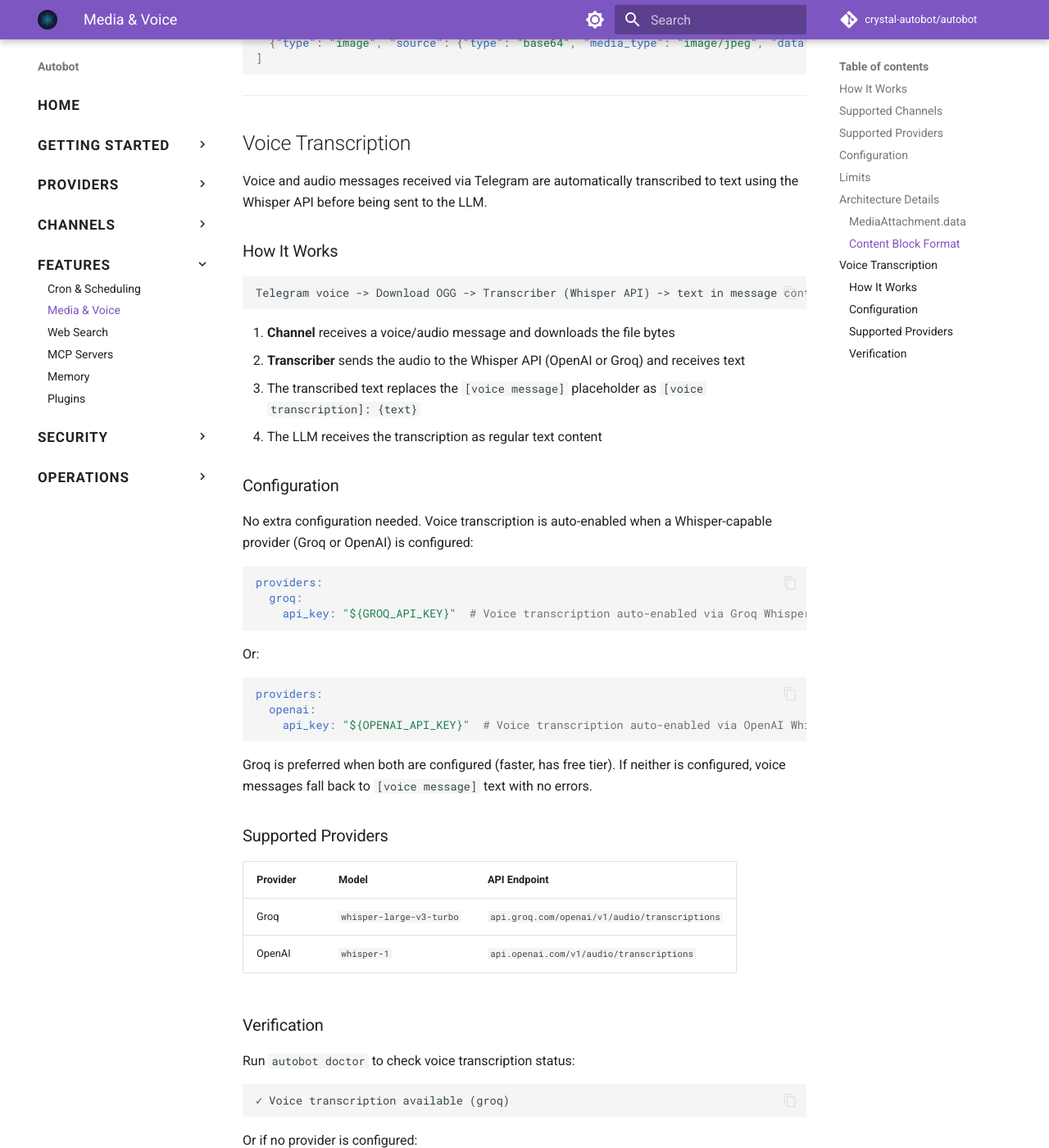
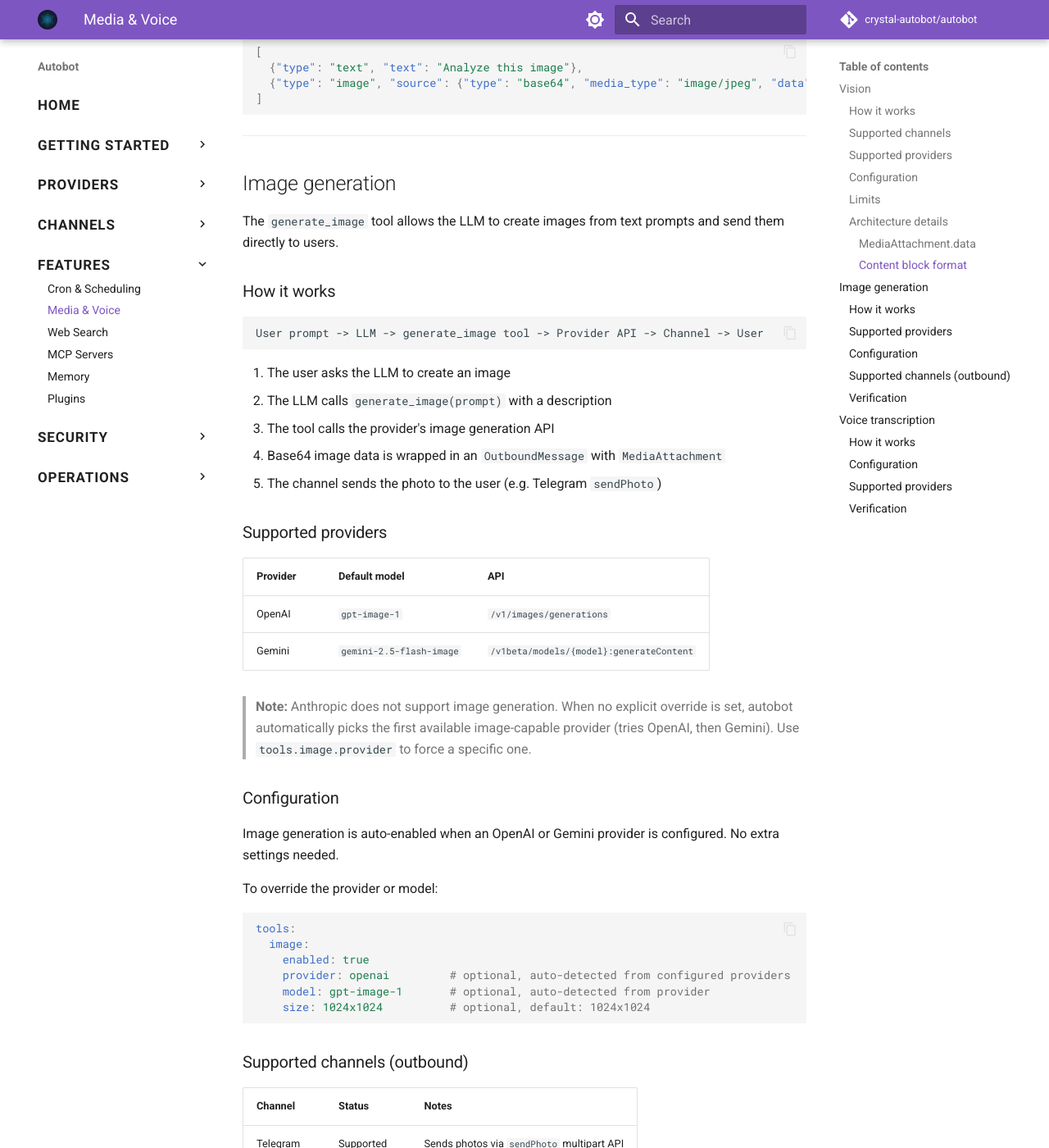
Before and after one commit to crystal-autobot/autobot, an MkDocs documentation site: the page built from docs/media.md, in a window 1280 px wide and 1400 px high, scrolled down 2471 px. Shown: the whole window at 82% size. Built offline with MkDocs 1.6.1 and Material for MkDocs 9.7.7, drawn with Linux system fonts in a browser that asks for light colours; comment, search, counter and statistics services are not loaded; some of the changed text lies outside the part shown.

Commit message:
feat(tools): image tool (#39)
* feat(tools): image tool

* Do not defualt to main provider

* Improve doctor

````diff
--- a/docs/media.md
+++ b/docs/media.md
@@ -1,30 +1,34 @@
-# Media Support
+# Media support
 
-Autobot supports image analysis by downloading images from chat channels, encoding them as base64, and sending them to the LLM as multimodal content blocks.
+Autobot handles media in three directions:
 
-Autobot also supports voice transcription — voice messages are automatically transcribed to text using Whisper API and included in the LLM context.
+- **Vision (inbound)** — photos sent by users are downloaded, base64-encoded, and forwarded to the LLM as multimodal content blocks
+- **Image generation (outbound)** — the LLM can create images via the `generate_image` tool and send them back to users
+- **Voice transcription (inbound)** — voice messages are transcribed to text via the Whisper API before reaching the LLM
 
-## How It Works
+## Vision
+
+### How it works
 
 ```
-Channel (Telegram) -> Download & Base64 encode -> Context Builder -> LLM Provider
+Channel (Telegram) -> Download & base64 encode -> Context builder -> LLM provider
 ```
 
 1. **Channel** receives a photo and downloads the file bytes via the platform API
 2. **MediaAttachment** stores the base64-encoded data in a transient `data` field (excluded from JSON serialization to avoid bloating session files)
-3. **Context Builder** detects attachments with `data` and builds an array of content blocks (text + image) in OpenAI's `image_url` format
+3. **Context builder** detects attachments with `data` and builds an array of content blocks (text + image) in OpenAI's `image_url` format
 4. **Provider** sends the content blocks directly for OpenAI-compatible APIs, or converts them to Anthropic's `image/source/base64` format for the native Anthropic path
 
-## Supported Channels
+### Supported channels
 
 | Channel   | Status    | Notes                                    |
 |-----------|-----------|------------------------------------------|
 | Telegram  | Supported | Auto-downloads photos via Bot API        |
 | Slack     | Planned   | Needs `url_private` download with auth   |
 | WhatsApp  | Planned   | Needs bridge-side changes to forward images |
-| Zulip     | Not Supported | Media handling not yet implemented |
+| Zulip     | Not supported | Media handling not yet implemented |
 
-## Supported Providers
+### Supported providers
 
 All providers work with vision — the internal format uses OpenAI-compatible `image_url` content blocks:
 
@@ -33,7 +37,7 @@ All providers work with vision — the internal format uses OpenAI-compatible `i
 
 > **Note:** The LLM model itself must support vision. Non-vision models will ignore or fail to interpret image content.
 
-## Configuration
+### Configuration
 
 No additional configuration is needed. Vision works automatically when:
 
@@ -50,15 +54,15 @@ channels:
     proxy: "http://proxy.example.com:8080"  # Optional
 ```
 
-## Limits
+### Limits
 
 - **Max image size:** 20 MB (configurable via `MAX_IMAGE_SIZE` constant)
 - **Telegram Bot API limit:** 20 MB for file downloads
 - Images are **not persisted** in session history — only the current turn's images are sent to the LLM to avoid token cost bloat
 
-## Architecture Details
+### Architecture details
 
-### MediaAttachment.data
+#### MediaAttachment.data
 
 The `data` field on `MediaAttachment` uses `@[JSON::Field(ignore: true)]` to keep base64 image data out of JSON serialization. This means:
 
@@ -66,7 +70,7 @@ The `data` field on `MediaAttachment` uses `@[JSON::Field(ignore: true)]` to kee
 - Past images are not re-sent on subsequent turns
 - The field is only populated for the current inbound message
 
-### Content Block Format
+#### Content block format
 
 The context builder produces OpenAI-format content blocks:
 
@@ -88,14 +92,78 @@ For Anthropic native, this is converted to:
 
 ---
 
-## Voice Transcription
+## Image generation
+
+The `generate_image` tool allows the LLM to create images from text prompts and send them directly to users.
+
+### How it works
+
+```
+User prompt -> LLM -> generate_image tool -> Provider API -> Channel -> User
+```
+
+1. The user asks the LLM to create an image
+2. The LLM calls `generate_image(prompt)` with a description
+3. The tool calls the provider's image generation API
+4. Base64 image data is wrapped in an `OutboundMessage` with `MediaAttachment`
+5. The channel sends the photo to the user (e.g. Telegram `sendPhoto`)
+
+### Supported providers
+
+| Provider | Default model | API |
+|----------|--------------|-----|
+| OpenAI | `gpt-image-1` | `/v1/images/generations` |
+| Gemini | `gemini-2.5-flash-image` | `/v1beta/models/{model}:generateContent` |
+
+> **Note:** Anthropic does not support image generation. When no explicit override is set, autobot automatically picks the first available image-capable provider (tries OpenAI, then Gemini). Use `tools.image.provider` to force a specific one.
+
+### Configuration
+
+Image generation is auto-enabled when an OpenAI or Gemini provider is configured. No extra settings needed.
+
+To override the provider or model:
+
+```yaml
+tools:
+  image:
+    enabled: true
+    provider: openai         # optional, auto-detected from configured providers
+    model: gpt-image-1       # optional, auto-detected from provider
+    size: 1024x1024          # optional, default: 1024x1024
+```
+
+### Supported channels (outbound)
+
+| Channel   | Status    | Notes                                    |
+|-----------|-----------|------------------------------------------|
+| Telegram  | Supported | Sends photos via `sendPhoto` multipart API |
+| Slack     | Text fallback | Logs warning, sends caption as text    |
+| Zulip     | Text fallback | Logs warning, sends caption as text    |
+
+### Verification
+
+Run `autobot doctor` to check image generation status:
+
+```
+✓ Image generation available (openai)
+```
+
+Or if no provider is configured:
+
+```
+— Image generation (no openai/gemini provider)
+```
+
+---
+
+## Voice transcription
 
 Voice and audio messages received via Telegram are automatically transcribed to text using the Whisper API before being sent to the LLM.
 
-### How It Works
+### How it works
 
 ```
-Telegram voice -> Download OGG -> Transcriber (Whisper API) -> text in message content -> LLM
+Telegram voice -> Download OGG -> Transcriber (Whisper API) -> Text in message content -> LLM
 ```
 
 1. **Channel** receives a voice/audio message and downloads the file bytes
@@ -123,9 +191,9 @@ providers:
 
 Groq is preferred when both are configured (faster, has free tier). If neither is configured, voice messages fall back to `[voice message]` text with no errors.
 
-### Supported Providers
+### Supported providers
 
-| Provider | Model | API Endpoint |
+| Provider | Model | API endpoint |
 |----------|-------|-------------|
 | Groq | `whisper-large-v3-turbo` | `api.groq.com/openai/v1/audio/transcriptions` |
 | OpenAI | `whisper-1` | `api.openai.com/v1/audio/transcriptions` |
````
Also changed, not shown: docs/configuration.md (+10 -0 lines), 13 other files.
